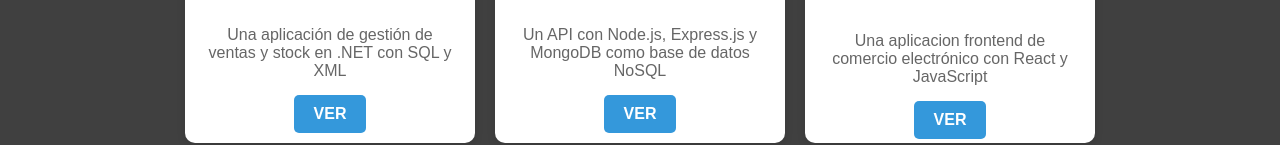
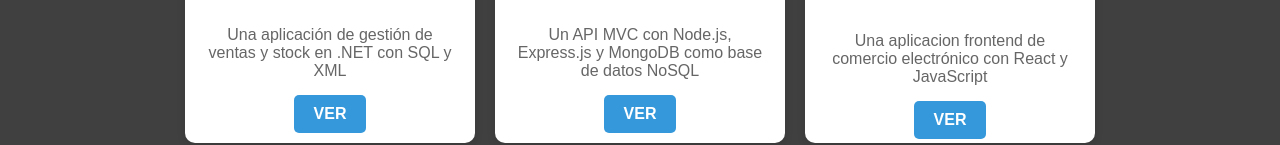
Before and after one commit to BrunoGhi/Portfolio, a plain HTML site: page index.html in a window 1280 px wide. Shown: the part 1975-2120 px from the top of the page. Drawn offline with Linux system fonts and the light colour scheme.

Commit message:
Update index.html

```diff
--- a/index.html
+++ b/index.html
@@ -61,7 +61,7 @@
             <div class="tarjeta-proyecto">
                 <h5>API RESTful</h5>
                 <img src="https://res.cloudinary.com/practicaldev/image/fetch/s--BxQ7CA2Z--/c_imagga_scale,f_auto,fl_progressive,h_420,q_auto,w_1000/https://dev-to-uploads.s3.amazonaws.com/i/grki97glctbmjydzqejw.png" alt="Node">
-                <p>Un API con Node.js, Express.js y MongoDB como base de datos NoSQL</p>
+                <p>Un API MVC con Node.js, Express.js y MongoDB como base de datos NoSQL</p>
                 <a href="https://github.com/BrunoGhi/API-RESTful--Node-MongoDB-"><strong>VER</strong></a>
             </div>
             <div class="tarjeta-proyecto">
```
